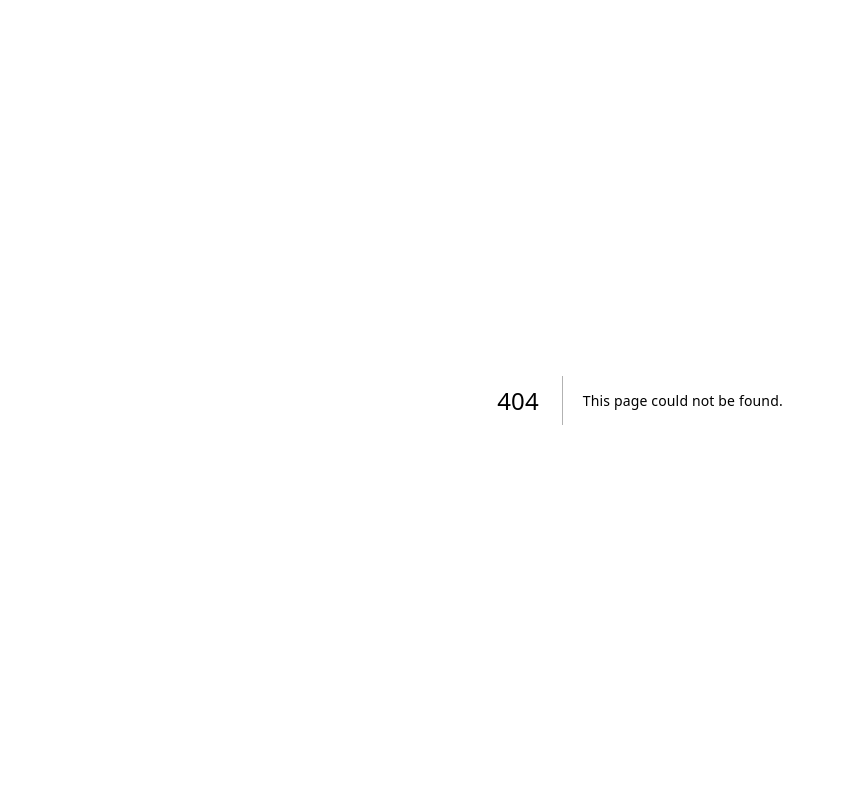
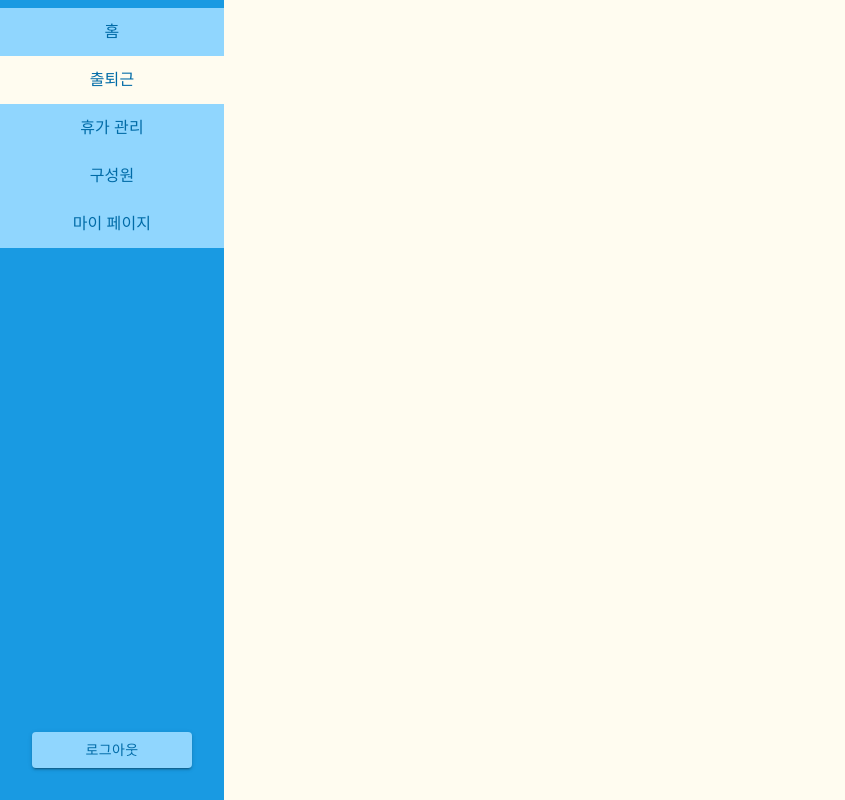
Before and after one commit to Fly-Flow/Flow-FE, a Next.js app: page /attendances in a window 1280 px wide. Before the commit this address had no page. Shown: the whole page, without its empty margins (0-845 px from the left). Built offline with nearby package versions, Linux system fonts and the light colour scheme.

Commit message:
feat: attendances page init

```diff
--- /dev/null
+++ b/src/app/attendances/page.tsx
@@ -0,0 +1,22 @@
+import Attendances from "@/components/Attendances";
+import SideBar from "@/components/shared/SideBar";
+import { Box } from "@mui/material";
+
+const AttendancesPage = () => {
+  return (
+    <>
+      <SideBar />
+      <Box
+        component="main"
+        sx={{
+          marginLeft: "14rem",
+          padding: "1rem",
+        }}
+      >
+        <Attendances />
+      </Box>
+    </>
+  );
+};
+
+export default AttendancesPage;
--- /dev/null
+++ b/src/components/Attendances/index.tsx
@@ -0,0 +1,7 @@
+"use client";
+
+const Attendances: React.FC = (props) => {
+  return <></>;
+};
+
+export default Attendances;
--- a/src/components/shared/SideBar/index.tsx
+++ b/src/components/shared/SideBar/index.tsx
@@ -42,11 +42,13 @@ const SideBar: React.FC = (props) => {
         </ListItem>
         <ListItem disablePadding>
           <ListItemButton
-            href=""
+            href="/attendances"
             sx={{
               color: "primary.dark",
               backgroundColor:
-                pathname === "" ? "background.default" : "secondary.main",
+                pathname === "/attendances"
+                  ? "background.default"
+                  : "secondary.main",
               "&:hover": {
                 backgroundColor: "background.default",
               },
```
